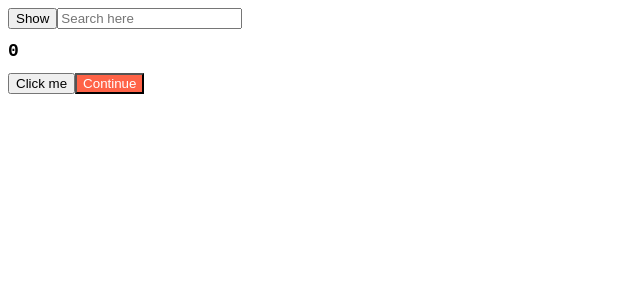
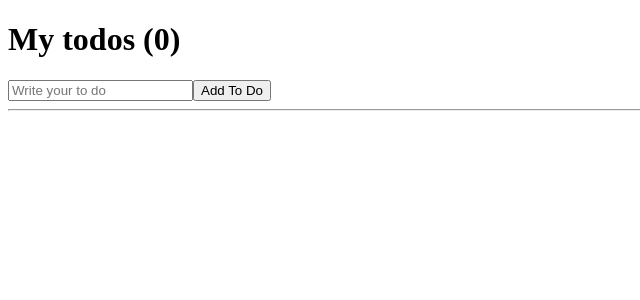
Before and after one commit to amykkkk/ReactJS.movie, a React (Create React App) app in the folder react-app/: page / in a window 1280 px wide. Shown: the top 300 px of the page, without its empty margins (0-640 px from the left). Built offline with nearby package versions, Linux system fonts and the light colour scheme.

Commit message:
#7.1 To Do List

```diff
--- a/react-app/src/App.js
+++ b/react-app/src/App.js
@@ -1,82 +1,53 @@
-import Button from "./Button";
-import styles from "./App.module.css";
 import { useState, useEffect } from "react";
 
-// Cleanup
+function App() {
+  const [toDo, setTodo] = useState("");
+  const [toDos, setToDos] = useState([]);  // empty array
+  const onchange = (event) => setTodo(event.target.value);
+  const onSubmit = (event) => {   // submit(기본 form > button) 이벤트
+    event.preventDefault();       // form 기본 이벤트 막기(submit)
+    if (toDo === "") {
+      return;                     // toDo가 비어있으면 함수가 작동하지않도록 return
+    }
+    setToDos((currentArray) => [...currentArray, toDo]); // array 추가 > ... + array
+    setTodo(""); // submit > empty
+  };
+  const deleteBtn = index => {
+    /* 다른 방법들
+      const li = event.target.parentElement;
+      li.remove();
+      setTodos(todos.filter((item, todoIndex) => index !== todoIndex));
+    */
 
-function Hello() {
-  /*
-    // 함수 풀어쓰는 방법 1️⃣
-    function byFn() {
-      console.log("bye 😭");
-    }
-    function hiFn() {
-      console.log("hi 😆");
-      return byFn;
-    }
-    useEffect(hiFn, []);
-
-    // 방법 2️⃣
-    useEffect(function () {
-      console.log("hi 😆");
-      return function () {
-        console.log("bye 😭");
-      };
-    }, []);
-  */
-
-  // 방법 3️⃣
-  useEffect(() => {
-    console.log("hi 😆");
-    return () => console.log("bye 😭");
-  }, []);
-
-  return <h1>Hello</h1>;
-};
-
-function App() {
-  const [counter, setValue] = useState(0);
-  const [keyword, setKeyword] = useState("");
-  const onClick = () => setValue((prev) => prev + 1);
-  const onChange = (event) => setKeyword(event.target.value);
-
-  // []가 비어있음 > 맨처음 한번만 실행
-  useEffect(() => {
-    console.log("I run only once.");
-  }, []);
-
-  // keyword(data)가 onChange 될때마다 실행
-  useEffect(() => {
-    /*  if(keyword !== "" && keyword.length > 5) {
-          console.log("Seach for", keyword);
-      } */
-
-    console.log("I run when 'keyword' changes.");
-  }, [keyword]);
-
-  // counter(data)가 onClick 될때마다 실행
-  useEffect(() => {
-    console.log("I run when 'counter' changes.");
-  }, [counter]);
-
-  useEffect(() => {
-    console.log("I run when keyword & counter changes.");
-  }, [keyword, counter]);
-
-  const [showing, setShowing] = useState(false);
-  const onClick2 = () => setShowing((prev) => !prev);
+    setToDos((curToDos) =>
+      // 선택한 값의 index와 index가 다른 값들만 filter,'_': 사용하지 않는 변수를 표기(item 첫번째 인수 생략 불가)
+      curToDos.filter((_, curIndex) => curIndex !== index)
+    );
+  };
+  console.log(toDos)
 
   return (
     <div>
-      {/* Cleanup */}
-      {showing ? <Hello /> : null}
-      <button onClick={onClick2}>{showing ? "Hide" : "Show"}</button>
-
-      <input onChange={onChange} type="text" placeholder="Search here" />
-      <h1 className={styles.title}>{counter}</h1>
-      <button onClick={onClick}>Click me</button>
-
-      <Button text={"Continue"} />
+      <h1>My todos ({toDos.length})</h1> {/* js는 {}안에 사용 */}
+      <form onSubmit={onSubmit}>
+        <input
+          onChange={onchange}
+          value={toDo}
+          type="text"
+          placeholder="Write your to do"
+        />
+        <button>Add To Do</button>
+      </form>
+      <hr />
+      {/* map : array 수정 */}
+      <ul>
+        {toDos.map((item, index) => (
+          <li key={index}>
+            {/* () => deleteBtn(index): index 값을 넘기기 위한 것 */}
+            {item} <button onClick={() => deleteBtn(index)}>❌</button>
+          </li>
+        ))}
+      </ul>
     </div>
   );
 }
```
